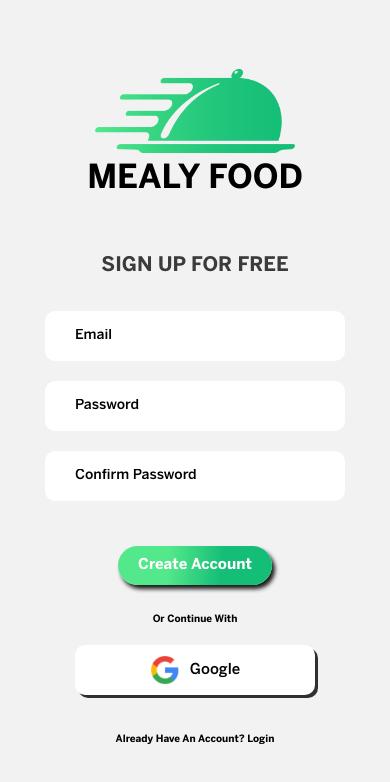
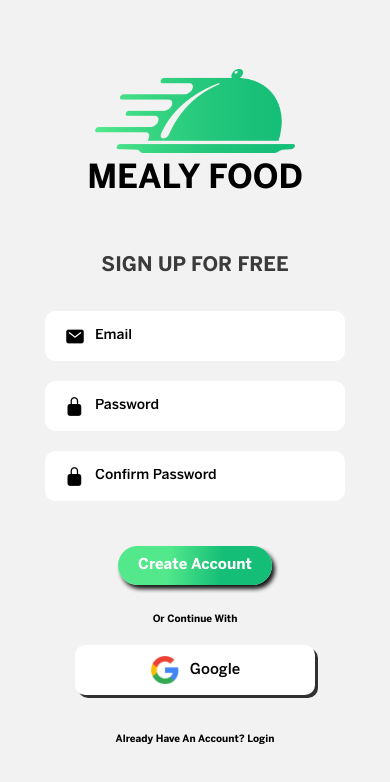
Before and after one commit to tonisco/Mealy, a React Native app in the folder apps/food/: screen / in a window 390 px wide. Shown: the top 782 px of the page. Built offline with nearby package versions, Linux system fonts and the light colour scheme.

Commit message:
added icons to signup

```diff
--- a/apps/food/package.json
+++ b/apps/food/package.json
@@ -10,6 +10,7 @@
     "web": "expo start --web"
   },
   "dependencies": {
+    "@expo/vector-icons": "^13.0.0",
     "@expo/webpack-config": "^0.17.2",
     "@hookform/resolvers": "^2.9.10",
     "@react-native-masked-view/masked-view": "0.2.8",
--- a/apps/food/src/screens/auth/SignUpScreen.tsx
+++ b/apps/food/src/screens/auth/SignUpScreen.tsx
@@ -1,9 +1,9 @@
+import Ionicons from "@expo/vector-icons/Ionicons"
 import Colors from "mobile-constants/src/Colors"
 import TextSize from "mobile-constants/src/TextSize"
 import { GradientButton, GradientText } from "mobile-ui"
 import React from "react"
-import { View, Text, StyleSheet, Image } from "react-native"
-import { TextInput } from "react-native-gesture-handler"
+import { View, Text, StyleSheet, Image, TextInput } from "react-native"
 import { SafeAreaView } from "react-native-safe-area-context"
 
 const SignUpScreen = () => {
@@ -23,9 +23,18 @@
       <View style={styles.details}>
         <Text style={styles.heading}>Sign up for Free</Text>
         <View style={styles.form}>
-          <TextInput style={styles.input} placeholder="Email" />
-          <TextInput style={styles.input} placeholder="Password" />
-          <TextInput style={styles.input} placeholder="Confirm Password" />
+          <View style={styles.inputContainer}>
+            <TextInput style={styles.input} placeholder="Email" />
+            <Ionicons name="mail" style={styles.icon} size={20} />
+          </View>
+          <View style={styles.inputContainer}>
+            <TextInput style={styles.input} placeholder="Password" />
+            <Ionicons name="lock-closed" style={styles.icon} size={20} />
+          </View>
+          <View style={styles.inputContainer}>
+            <TextInput style={styles.input} placeholder="Confirm Password" />
+            <Ionicons name="lock-closed" style={styles.icon} size={20} />
+          </View>
         </View>
         <View style={styles.buttonContainer}>
           <GradientButton text="Create Account" onPress={createAccount} />
@@ -86,14 +95,23 @@
   form: {
     marginVertical: 20,
   },
+  inputContainer: {
+    position: "relative",
+  },
   input: {
     height: 50,
     width: 300,
     borderRadius: 10,
     marginVertical: 10,
-    paddingHorizontal: 30,
+    paddingLeft: 50,
+    paddingRight: 20,
     fontFamily: "font-medium",
     backgroundColor: "#fff",
+  },
+  icon: {
+    position: "absolute",
+    top: 24,
+    left: 20,
   },
   buttonContainer: {
     marginTop: 15,
```
Also changed, not shown: 1 other file (tests, documents, lock files or other folders).
